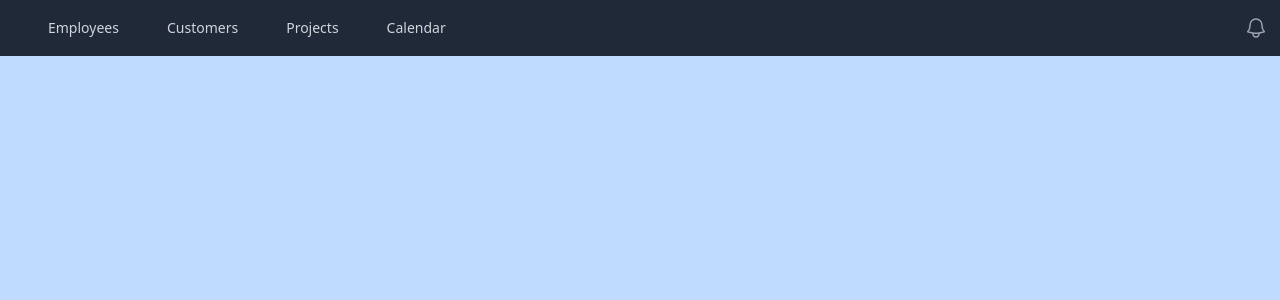
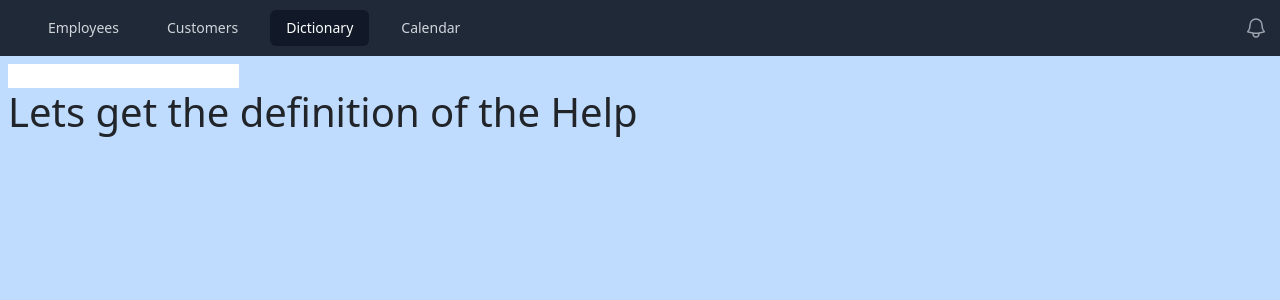
Before and after one commit to srirambhat/React, a React (Create React App) app in the folder hellotutorial/: page /dictionary in a window 1280 px wide. Shown: the top 300 px of the page. Built offline with nearby package versions, Linux system fonts and the light colour scheme.

Commit message:
Adding UseEffect in DIctionary

```diff
--- a/hellotutorial/src/App.js
+++ b/hellotutorial/src/App.js
@@ -5,6 +5,7 @@ import { useState } from 'react';
 import {v4 as uuidv4} from 'uuid';
 import { BrowserRouter, Route, Routes } from 'react-router-dom';
 import Customers from './pages/Customers';
+import Dictionary from './Components/Dictionary';
 
 
 function App() {
@@ -16,6 +17,7 @@ function App() {
           <Routes>
             <Route path='/employees' element={<Employees/>} />
             <Route path='/customers' element={<Customers/>} />
+            <Route path='/dictionary' element={<Dictionary/>} />
           </Routes>
         </Header>
       </BrowserRouter>
--- /dev/null
+++ b/hellotutorial/src/Components/Dictionary.js
@@ -0,0 +1,22 @@
+import { useState, useEffect } from "react";
+
+export default function Dictionary()
+{
+    const [word, setWord] = useState('Help');
+
+    useEffect(
+        () => {
+            console.log('State Updated' + ' ' + word);
+        }
+    );
+
+    return (
+        <>
+            <input type="test" onChange={(e) => {
+                setWord(e.target.value);
+                }}
+            />
+            <h1> Lets get the definition of the {word} </h1>
+        </>
+    )
+}
--- a/hellotutorial/src/Components/Header.js
+++ b/hellotutorial/src/Components/Header.js
@@ -6,7 +6,7 @@ import { NavLink } from 'react-router-dom'
 const navigation = [
   { name: 'Employees', href: '/Employees', current: true },
   { name: 'Customers', href: '/Customers', current: false },
-  { name: 'Projects', href: '/other', current: false },
+  { name: 'Dictionary', href: '/Dictionary', current: false },
   { name: 'Calendar', href: '/other2', current: false },
 ]
 
```
